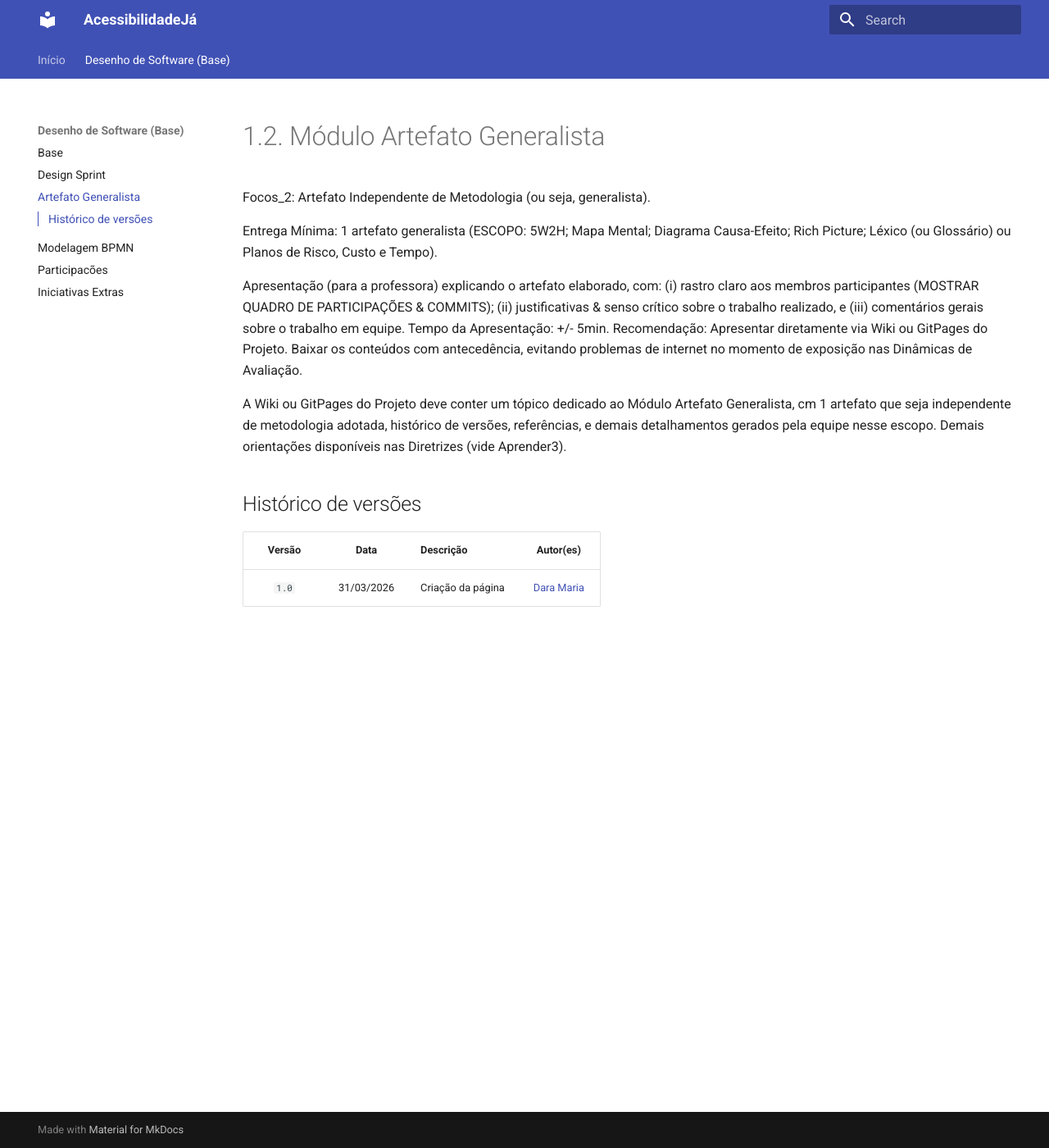
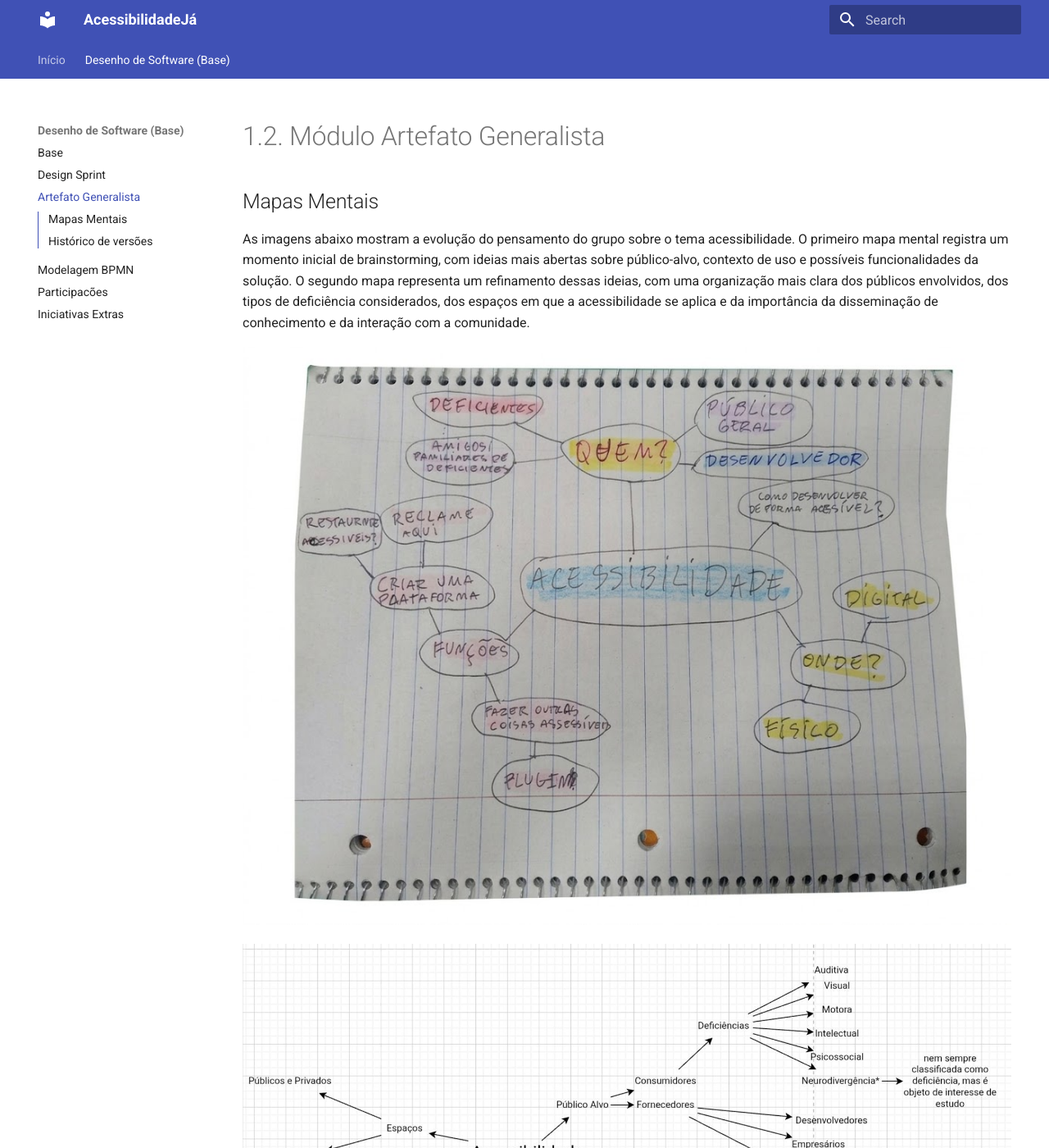
Before and after one commit to UnBArqDsw2026-1-Turma02/2026.01-T02_G4_AcessibilidadeJa_Entrega_01, an MkDocs documentation site: the page built from docs/Base/1.2.ArtefatoGeneralista.md, in a window 1280 px wide and 1400 px high. Shown: the whole window at 82% size. Built offline with MkDocs 1.6.1 and Material for MkDocs 9.7.7, drawn with Linux system fonts in a browser that asks for light colours; some of the changed text lies outside the part shown.

Commit message:
docs: atualização do módulo Artefato Generalista com mapas mentais #9

```diff
--- a/docs/Base/1.2.ArtefatoGeneralista.md
+++ b/docs/Base/1.2.ArtefatoGeneralista.md
@@ -1,16 +1,18 @@
 # 1.2. Módulo Artefato Generalista
 
-Focos_2: Artefato Independente de Metodologia (ou seja, generalista).
+## Mapas Mentais
 
-Entrega Mínima: 1 artefato generalista (ESCOPO: 5W2H; Mapa Mental; Diagrama Causa-Efeito; Rich Picture; Léxico (ou Glossário) ou Planos de Risco, Custo e Tempo).
+As imagens abaixo mostram a evolução do pensamento do grupo sobre o tema acessibilidade. O primeiro mapa mental registra um momento inicial de brainstorming, com ideias mais abertas sobre público-alvo, contexto de uso e possíveis funcionalidades da solução. O segundo mapa representa um refinamento dessas ideias, com uma organização mais clara dos públicos envolvidos, dos tipos de deficiência considerados, dos espaços em que a acessibilidade se aplica e da importância da disseminação de conhecimento e da interação com a comunidade.
 
-Apresentação (para a professora) explicando o artefato elaborado, com: (i) rastro claro aos membros participantes (MOSTRAR QUADRO DE PARTICIPAÇÕES & COMMITS); (ii) justificativas & senso crítico sobre o trabalho realizado, e (iii) comentários gerais sobre o trabalho em equipe. Tempo da Apresentação: +/- 5min. Recomendação: Apresentar diretamente via Wiki ou GitPages do Projeto. Baixar os conteúdos com antecedência, evitando problemas de internet no momento de exposição nas Dinâmicas de Avaliação.
+![Mapa mental inicial sobre acessibilidade](assets/artefato-generalista/mapa-mental.png)
 
-A Wiki ou GitPages do Projeto deve conter um tópico dedicado ao Módulo Artefato Generalista, cm 1 artefato que seja independente de metodologia adotada, histórico de versões, referências, e demais detalhamentos gerados pela equipe nesse escopo.
-Demais orientações disponíveis nas Diretrizes (vide Aprender3).
+![Mapa mental refinado sobre acessibilidade, com relações entre espaços, público-alvo, deficiências e disseminação do conhecimento](assets/artefato-generalista/mapa-mental-detalhado.png)
+
+<i>Usamos como referência os slides da aula sobre artefato generalista. Eles nos ajudaram a estruturar nosso pensamento e a identificar as principais áreas de foco para o desenvolvimento de nossa solução.</i>
 
 ## Histórico de versões
 
-| Versão | Data | Descrição | Autor(es) |
-| :---: | :---: | :--- | :---: |
-| `1.0` | 31/03/2026 | Criação da página | [Dara Maria](https://github.com/daramariabs) |
+| Versão |    Data    | Descrição                                        |                  Autor(es)                   |
+| :----: | :--------: | :----------------------------------------------- | :------------------------------------------: |
+| `1.0`  | 31/03/2026 | Criação da página                                | [Dara Maria](https://github.com/daramariabs) |
+| `1.2`  | 31/03/2026 | Inserção do artefato generalista (mapas mentais) | [Enzo Fernandes](https://github.com/enzo-fb) |
```
Also changed, not shown: docs/Base/1.Base.md (+8 -6 lines), docs/Base/assets/artefato-generalista/mapa-mental-detalhado.png (added), docs/Base/assets/artefato-generalista/mapa-mental.png (added).
